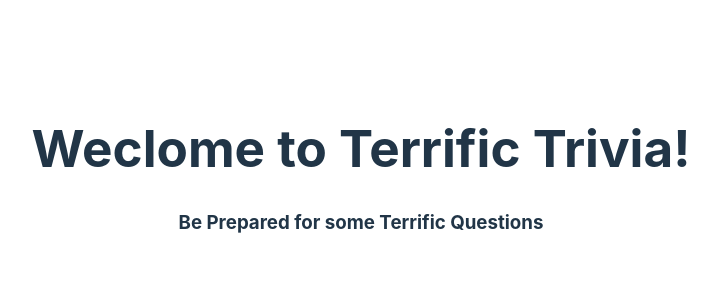
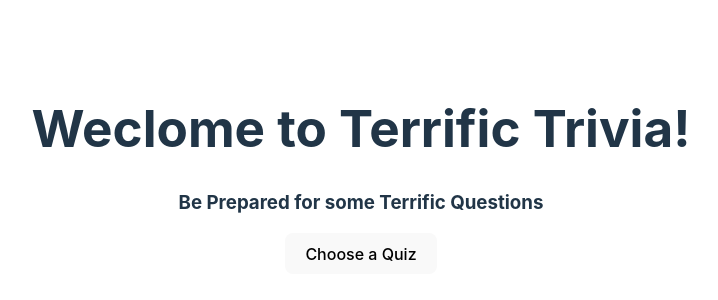
Before and after one commit to BITshap/Terrific_Triv, a React (Vite) app: page / in a window 1280 px wide. Shown: the part 230-530 px from the top of the page, without its empty margins (279-997 px from the left). Built offline with nearby package versions, Linux system fonts and the light colour scheme.

Commit message:
ansrs-answers

```diff
--- a/models/question.js
+++ b/models/question.js
@@ -12,7 +12,7 @@ const questionSchema = mongoose.Schema({
 // methods
 questionSchema.methods.genAnswerOrder = function(){
     // create array of all answer options
-    let answerArray = [this.correctAnswer, ...this.incorrectAnsers]
+    let answerArray = [this.correctAnswer, ...this.incorrectAnswers]
 
     // shuffle answerArray
     let currentIndex = answerArray.length
--- a/src/Components/Home.jsx
+++ b/src/Components/Home.jsx
@@ -1,10 +1,14 @@
 import React from 'react'
+
 
 const Home = () => {
     return (
         <div>
             <h1>Weclome to Terrific Trivia!</h1>
             <h3>Be Prepared for some Terrific Questions</h3>
+
+            <button type="button" onClick="">Choose a Quiz</button>
+
         </div>
     )
 }
```
